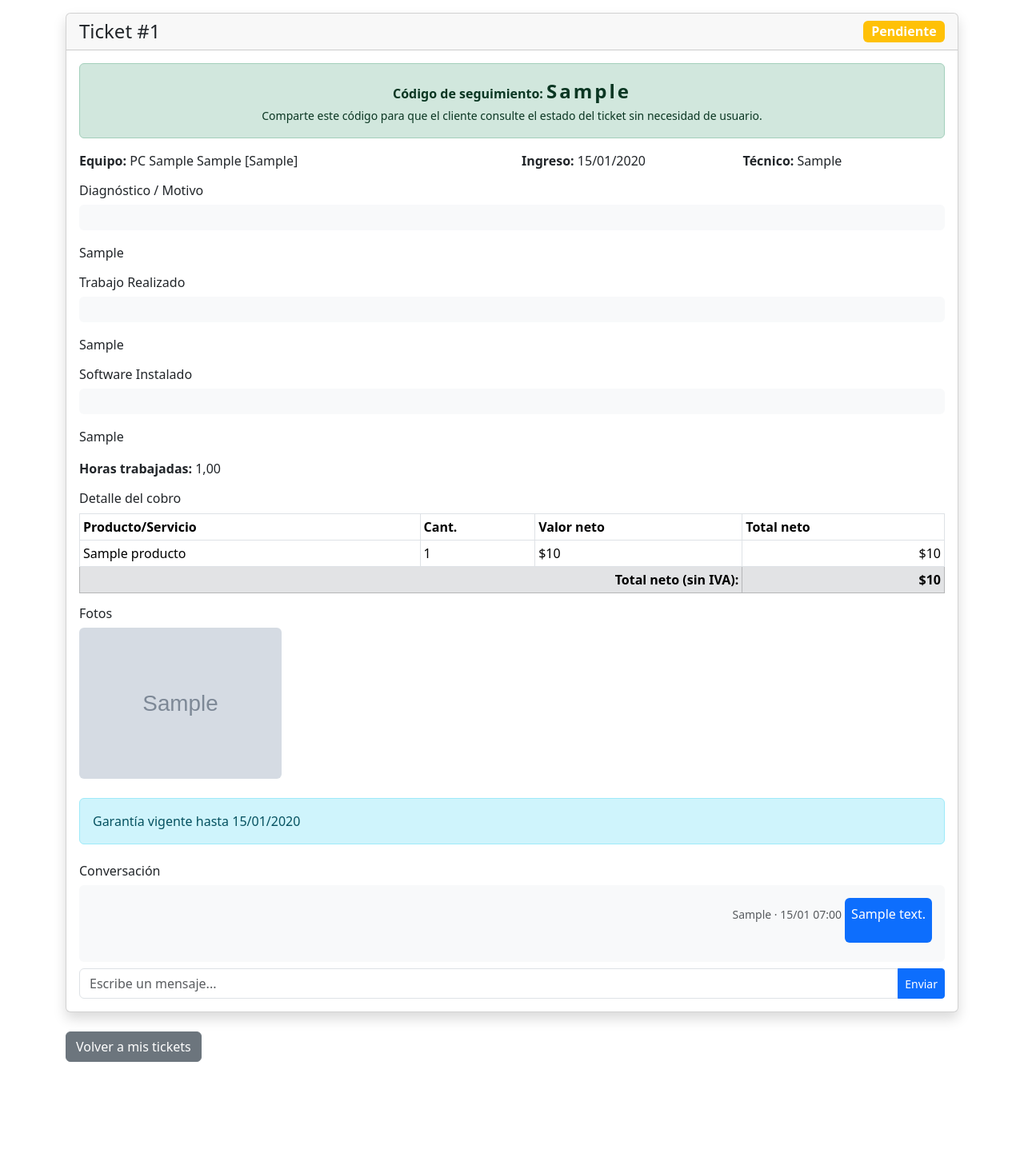
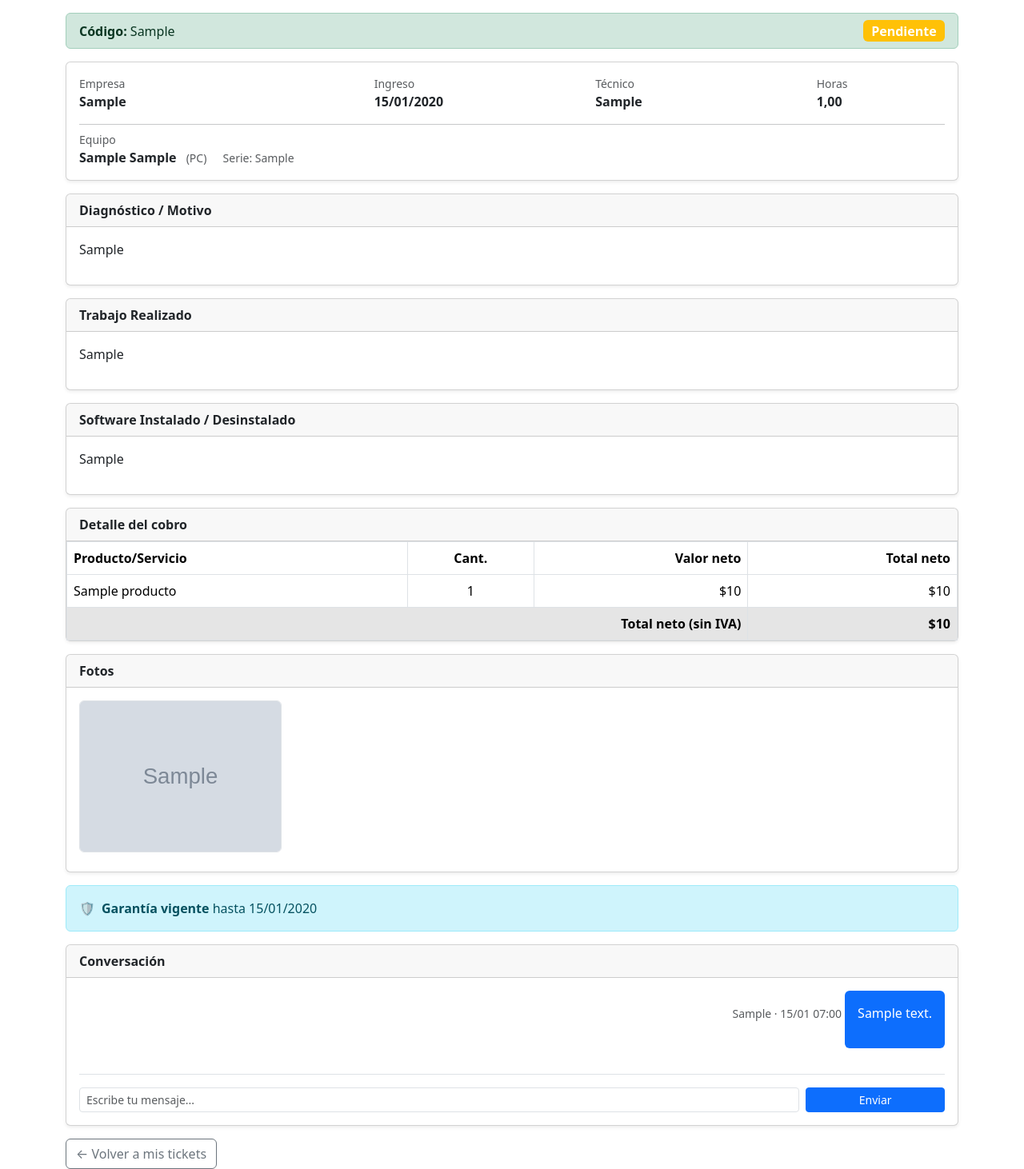
Before and after one commit to ccespedesdevia/erp-taller, a Django app: page /portal/ordenes/1/ in a window 1280 px wide. Shown: the part 104-1566 px from the top of the page at 80% size. Before the commit the page ends 1432 px from the top, so only its background shows below. Run offline with Django 4.2, Linux system fonts and the light colour scheme; a user stored in the database is signed in; tables that the repository leaves empty hold one stand-in row (values such as "Sample post"); grey boxes marked "Sample" are stand-in pictures.

Commit message:
Redesign ticket detail with clean cards layout

```diff
--- a/portal/templates/portal/orden_detail.html
+++ b/portal/templates/portal/orden_detail.html
@@ -9,117 +9,133 @@
     </ol>
 </nav>
 
-<div class="card shadow mb-4">
-    <div class="card-header d-flex justify-content-between align-items-center">
-        <h4 class="mb-0">Ticket #{{ orden.id }}</h4>
+<!-- Código de seguimiento -->
+<div class="alert alert-success text-center py-2 d-flex justify-content-between align-items-center">
+    <span><strong>Código:</strong> {{ orden.codigo_seguimiento }}</span>
     <span class="badge fs-6 bg-{% if orden.estado == 'pendiente' %}warning{% elif orden.estado == 'en_curso' %}info{% elif orden.estado == 'completado' %}success{% else %}secondary{% endif %}">{{ orden.get_estado_display }}</span>
 </div>
+
+<!-- Info general -->
+<div class="card shadow-sm mb-3">
     <div class="card-body">
-        <div class="alert alert-success text-center py-3">
-            <strong>Código de seguimiento:</strong>
-            <span style="font-size:1.5rem;font-weight:bold;letter-spacing:3px;">{{ orden.codigo_seguimiento }}</span>
-            <br><small>Comparte este código para que el cliente consulte el estado del ticket sin necesidad de usuario.</small>
+        <div class="row">
+            <div class="col-md-4 mb-2"><small class="text-muted d-block">Empresa</small><strong>{{ orden.cliente.razon_social }}</strong></div>
+            <div class="col-md-3 mb-2"><small class="text-muted d-block">Ingreso</small><strong>{{ orden.fecha_ingreso|date:"d/m/Y" }}</strong></div>
+            <div class="col-md-3 mb-2"><small class="text-muted d-block">Técnico</small><strong>{{ orden.tecnico|default:"—" }}</strong></div>
+            {% if orden.horas_trabajadas %}
+            <div class="col-md-2 mb-2"><small class="text-muted d-block">Horas</small><strong>{{ orden.horas_trabajadas }}</strong></div>
+            {% endif %}
         </div>
-        <div class="row mb-3">
-            <div class="col-md-6">
-                <strong>Equipo:</strong> {{ orden.equipo|default:"No especificado" }}
-            </div>
-            <div class="col-md-3">
-                <strong>Ingreso:</strong> {{ orden.fecha_ingreso|date:"d/m/Y" }}
-            </div>
-            <div class="col-md-3">
-                <strong>Técnico:</strong> {{ orden.tecnico|default:"—" }}
+        {% if orden.equipo %}
+        <hr class="my-2">
+        <small class="text-muted d-block">Equipo</small>
+        <strong>{{ orden.equipo.marca }} {{ orden.equipo.modelo }}</strong>
+        <small class="text-muted ms-2">({{ orden.equipo.get_tipo_display }})</small>
+        {% if orden.equipo.numero_serie %}<small class="text-muted ms-3">Serie: {{ orden.equipo.numero_serie }}</small>{% endif %}
+        {% endif %}
     </div>
 </div>
 
-        <div class="mb-3">
-            <h6>Diagnóstico / Motivo</h6>
-            <p class="bg-light p-3 rounded">{{ orden.diagnostico|linebreaks|default:"Pendiente" }}</p>
+<!-- Diagnóstico -->
+<div class="card shadow-sm mb-3">
+    <div class="card-header"><strong>Diagnóstico / Motivo</strong></div>
+    <div class="card-body">{{ orden.diagnostico|linebreaks|default:"Pendiente" }}</div>
 </div>
 
+<!-- Trabajo realizado -->
 {% if orden.trabajo_realizado %}
-        <div class="mb-3">
-            <h6>Trabajo Realizado</h6>
-            <p class="bg-light p-3 rounded">{{ orden.trabajo_realizado|linebreaks }}</p>
+<div class="card shadow-sm mb-3">
+    <div class="card-header"><strong>Trabajo Realizado</strong></div>
+    <div class="card-body">{{ orden.trabajo_realizado|linebreaks }}</div>
 </div>
 {% endif %}
 
+<!-- Software -->
 {% if orden.software_instalado %}
-        <div class="mb-3">
-            <h6>Software Instalado</h6>
-            <p class="bg-light p-3 rounded">{{ orden.software_instalado|linebreaks }}</p>
+<div class="card shadow-sm mb-3">
+    <div class="card-header"><strong>Software Instalado / Desinstalado</strong></div>
+    <div class="card-body">{{ orden.software_instalado|linebreaks }}</div>
 </div>
 {% endif %}
 
-        {% if orden.horas_trabajadas %}
-        <div class="mb-3"><strong>Horas trabajadas:</strong> {{ orden.horas_trabajadas }}</div>
-        {% endif %}
-
+<!-- Detalle del cobro -->
 {% with items=orden.repuestos.all %}
 {% if items %}
-        <div class="mb-3">
-            <h6>Detalle del cobro</h6>
-            <table class="table table-sm table-bordered">
-                <thead><tr><th>Producto/Servicio</th><th>Cant.</th><th>Valor neto</th><th>Total neto</th></tr></thead>
+<div class="card shadow-sm mb-3">
+    <div class="card-header"><strong>Detalle del cobro</strong></div>
+    <div class="card-body p-0">
+        <table class="table table-bordered mb-0">
+            <thead><tr><th>Producto/Servicio</th><th class="text-center">Cant.</th><th class="text-end">Valor neto</th><th class="text-end">Total neto</th></tr></thead>
             <tbody>
                 {% for r in items %}
-                    <tr><td>{{ r.producto.nombre }}</td><td>{{ r.cantidad }}</td><td>${{ r.precio_unitario|floatformat:0 }}</td><td class="text-end">${{ r.total_neto|floatformat:0 }}</td></tr>
+                <tr><td>{{ r.producto.nombre }}</td><td class="text-center">{{ r.cantidad }}</td><td class="text-end">${{ r.precio_unitario|floatformat:0 }}</td><td class="text-end">${{ r.total_neto|floatformat:0 }}</td></tr>
                 {% endfor %}
-                    <tr class="table-secondary fw-bold">
-                        <td colspan="3" class="text-end">Total neto (sin IVA):</td>
+                <tr class="table-active fw-bold">
+                    <td colspan="3" class="text-end">Total neto (sin IVA)</td>
                     <td class="text-end">${{ orden.total_neto|floatformat:0 }}</td>
                 </tr>
             </tbody>
         </table>
     </div>
+</div>
 {% endif %}
 {% endwith %}
 
+<!-- Fotos -->
 {% if orden.fotos.all %}
-        <div class="mb-3">
-            <h6>Fotos</h6>
+<div class="card shadow-sm mb-3">
+    <div class="card-header"><strong>Fotos</strong></div>
+    <div class="card-body">
         <div class="row">
             {% for f in orden.fotos.all %}
             <div class="col-md-3 mb-2">
-                    <img src="{{ f.imagen.url }}" class="img-fluid rounded" alt="{{ f.descripcion|default:'Foto' }}">
+                <img src="{{ f.imagen.url }}" class="img-fluid rounded border" alt="{{ f.descripcion|default:'Foto' }}">
             </div>
             {% endfor %}
         </div>
     </div>
+</div>
 {% endif %}
 
+<!-- Garantía -->
 {% if orden.garantia_fin %}
-        <div class="alert alert-info">Garantía vigente hasta {{ orden.garantia_fin|date:"d/m/Y" }}</div>
+<div class="alert alert-info d-flex align-items-center gap-2 mb-3">
+    <span>🛡️</span>
+    <span><strong>Garantía vigente</strong> hasta {{ orden.garantia_fin|date:"d/m/Y" }}</span>
+</div>
 {% endif %}
 
+<!-- Conversación -->
 {% with comentarios=orden.comentarios.all %}
-        <div class="mt-4">
-            <h6>Conversación</h6>
-            <div class="bg-light p-3 rounded" style="max-height:300px;overflow-y:auto;">
+<div class="card shadow-sm mb-3">
+    <div class="card-header"><strong>Conversación</strong></div>
+    <div class="card-body">
+        <div style="max-height:300px;overflow-y:auto;">
             {% for c in comentarios %}
-                <div class="mb-2 {% if c.es_tecnico %}text-end{% endif %}">
+            <div class="mb-3 {% if c.es_tecnico %}text-end{% endif %}">
                 <small class="text-muted">{{ c.autor }} · {{ c.created_at|date:"d/m H:i" }}</small>
-                    <div class="p-2 rounded d-inline-block {% if c.es_tecnico %}bg-primary text-white{% else %}bg-white border{% endif %}" style="max-width:80%;">
+                <div class="p-3 rounded d-inline-block {% if c.es_tecnico %}bg-primary text-white{% else %}bg-light border{% endif %}" style="max-width:80%;">
                     {{ c.texto|linebreaks }}
                 </div>
             </div>
             {% empty %}
-                <p class="text-muted mb-0">Sin comentarios aún.</p>
+            <p class="text-muted mb-0 text-center">Sin comentarios aún.</p>
             {% endfor %}
         </div>
-
-            <form method="post" action="{% url 'portal_comentar' orden.pk %}" class="mt-2">
+        <form method="post" action="{% url 'portal_comentar' orden.pk %}" class="mt-3 border-top pt-3">
             {% csrf_token %}
-                <input type="hidden" name="autor" value="{{ user.cliente.razon_social }}">
-                <div class="input-group">
-                    <input type="text" name="texto" class="form-control" placeholder="Escribe un mensaje..." required>
-                    <button class="btn btn-primary btn-sm">Enviar</button>
+            <div class="row g-2">
+                <div class="col-md-10">
+                    <input type="text" name="texto" class="form-control form-control-sm" placeholder="Escribe tu mensaje..." required>
+                </div>
+                <div class="col-md-2">
+                    <button class="btn btn-primary btn-sm w-100">Enviar</button>
+                </div>
             </div>
         </form>
     </div>
+</div>
 {% endwith %}
-    </div>
-</div>
 
-<a href="{% url 'portal_dashboard' %}" class="btn btn-secondary">Volver a mis tickets</a>
+<a href="{% url 'portal_dashboard' %}" class="btn btn-outline-secondary">← Volver a mis tickets</a>
 {% endblock %}
```
Also changed, not shown: portal/templates/portal/seguir_resultado.html (+79 -66 lines). Lines whose indentation alone changed are shown as unchanged.
